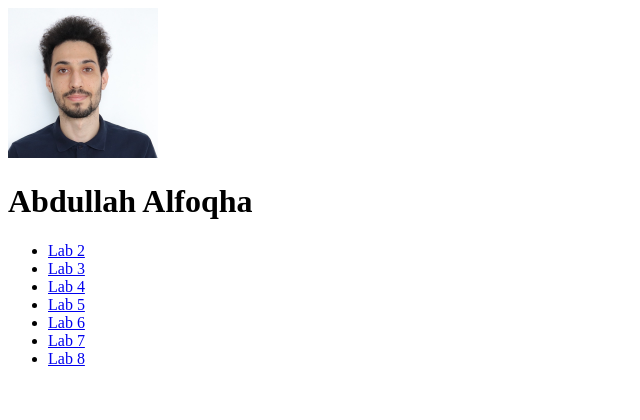
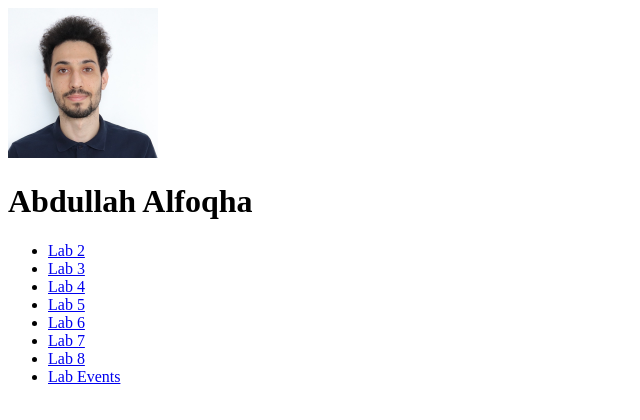
Before and after one commit to AbdullahFoqha/cs472, a plain HTML site: page index.html in a window 1280 px wide. Shown: the full height of the page, 0-640 px from the left. Drawn offline with Linux system fonts and the light colour scheme.

Commit message:
[labEvent-1]: add link

```diff
--- a/index.html
+++ b/index.html
@@ -37,6 +37,9 @@
       <li>
         <a href="https://abdullahfoqha.github.io/cs472_Lab8/">Lab 8</a>
       </li>
+      <li>
+        <a href="https://abdullahfoqha.github.io/cs472_labEvent/">Lab Events</a>
+      </li>
     </ul>
   </body>
 </html>
```
